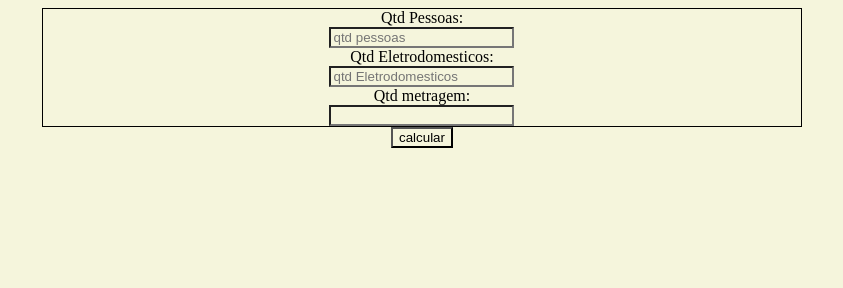
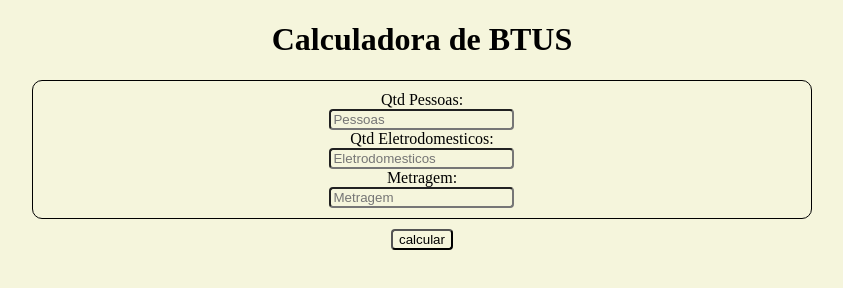
Before and after one commit to luiz-om/calculoBTU, a plain HTML site: page index.html in a window 1280 px wide. Shown: the whole page, without its empty margins (218-1061 px from the left). Drawn offline with Linux system fonts and the light colour scheme.

Commit message:
Atualização css

```diff
--- a/btu.js
+++ b/btu.js
@@ -24,11 +24,11 @@ app.innerHTML = `
 <div id='dados'>
             <div id='campos'>
             <label >Qtd Pessoas: </label>
-            <input type='text' id='pessoas'placeholder='qtd pessoas'>
+            <input type='text' id='pessoas'placeholder='Pessoas'>
             <label>Qtd Eletrodomesticos: </label>
-            <input type='text' id='eletro' placeholder='qtd Eletrodomesticos'>
-            <label>Qtd metragem: </label>
-            <input type="text" name="" id="metragem">
+            <input type='text' id='eletro' placeholder='Eletrodomesticos'>
+            <label>Metragem: </label>
+            <input type="text" name="" id="metragem" placeholder='Metragem'>
             </div>
             <input type='button' id='d'value='calcular' onclick='calcular()'>
             </div>
@@ -47,7 +47,7 @@ app.innerHTML = `
 
 
              let resultado = (+metragem * BTU) + ((+pessoas-1) * BTU) + (+eletro * BTU)
-             document.getElementById('res').innerHTML = `Sera necessario ${resultado}btus, para um ambiente de ${metragem}m2  ${resultado}  `
+             document.getElementById('res').innerHTML = `Sera necessario ${resultado}btus, para um ambiente de ${metragem}m2  `
 
 
             }
--- a/estilo.css
+++ b/estilo.css
@@ -1,12 +1,24 @@
 *{
     background-color: beige;
+    border-radius: 4px;
+}
+h1{
+    text-align: center;
+}
+#app{
+
+}
+#dados{
+    display: flex;
+    flex-direction: column;
+    align-items: center;
+
 }
 
-#app{
-    margin-bottom: 40px;
-}
 #campos{
     border: 1px solid;
+    border-radius: 10px;
+    padding: 10px;
     display: flex;
     flex-direction: column;
     justify-content: space-between;
@@ -14,13 +26,15 @@
      width: 60%;
     margin: auto;
 
+
+
 }
-#dados{
-    display: flex;
-    flex-direction: column;
-    align-items: center;
+#res{
+    text-align: center;
 }
-
+#d{
+    margin-top: 10px;
+}
 #d:hover{
     border-radius: 3px;
     cursor: pointer;
--- a/index.html
+++ b/index.html
@@ -8,7 +8,7 @@
     <link rel="stylesheet" href="estilo.css">
 </head>
 <body>
-
+    <h1>Calculadora de BTUS</h1>
     <div id="app">
 
 
```
